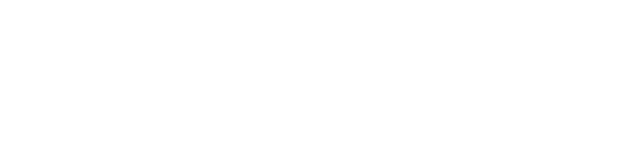
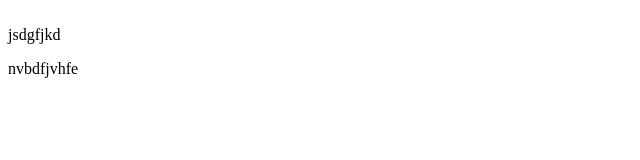
Before and after one commit to Dimitriys1/test, a plain HTML site: page index.html in a window 1280 px wide. Shown: the whole page, without its empty margins (0-640 px from the left). Drawn offline with Linux system fonts and the light colour scheme.

Commit message:
next comit

```diff
--- a/index.html
+++ b/index.html
@@ -7,6 +7,8 @@
     <title>Document</title>
 </head>
 <body>
-
+    <br>
+    jsdgfjkd
+    <p>nvbdfjvhfe</p>
 </body>
 </html>
```
